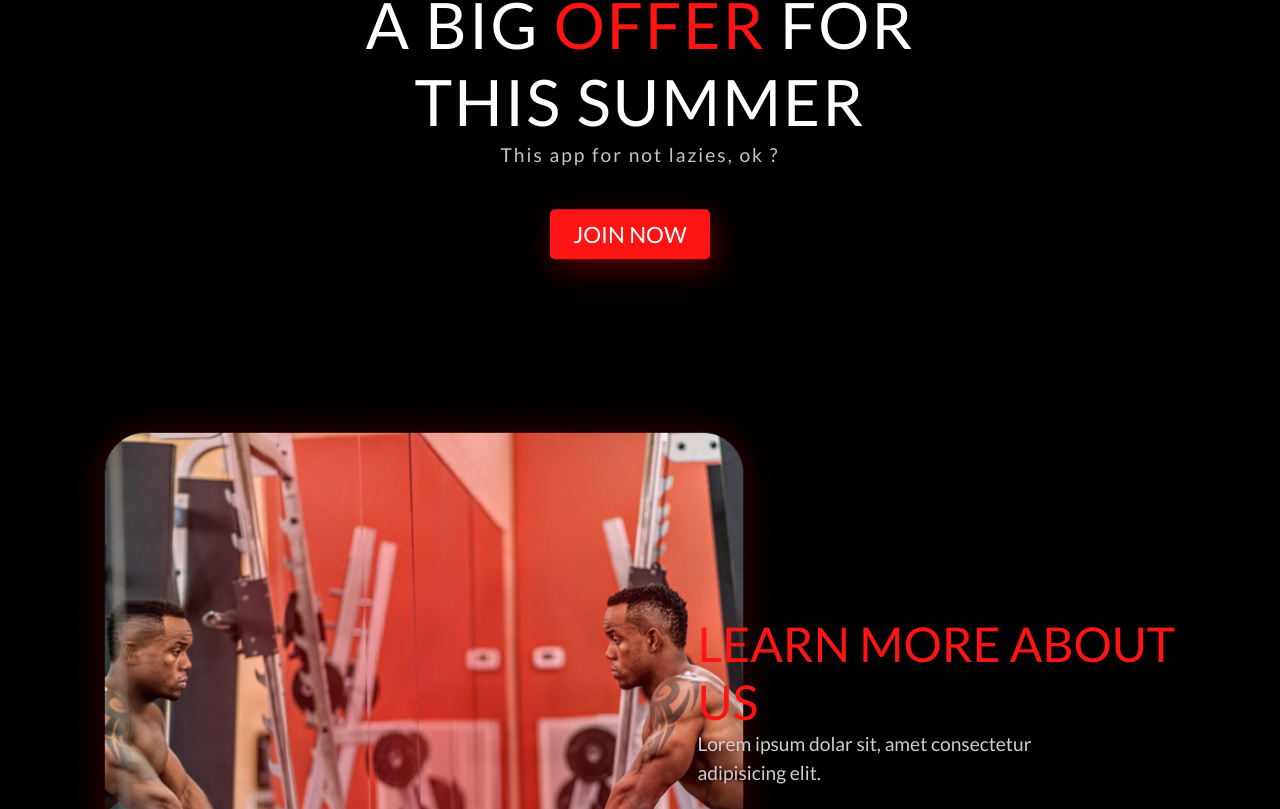
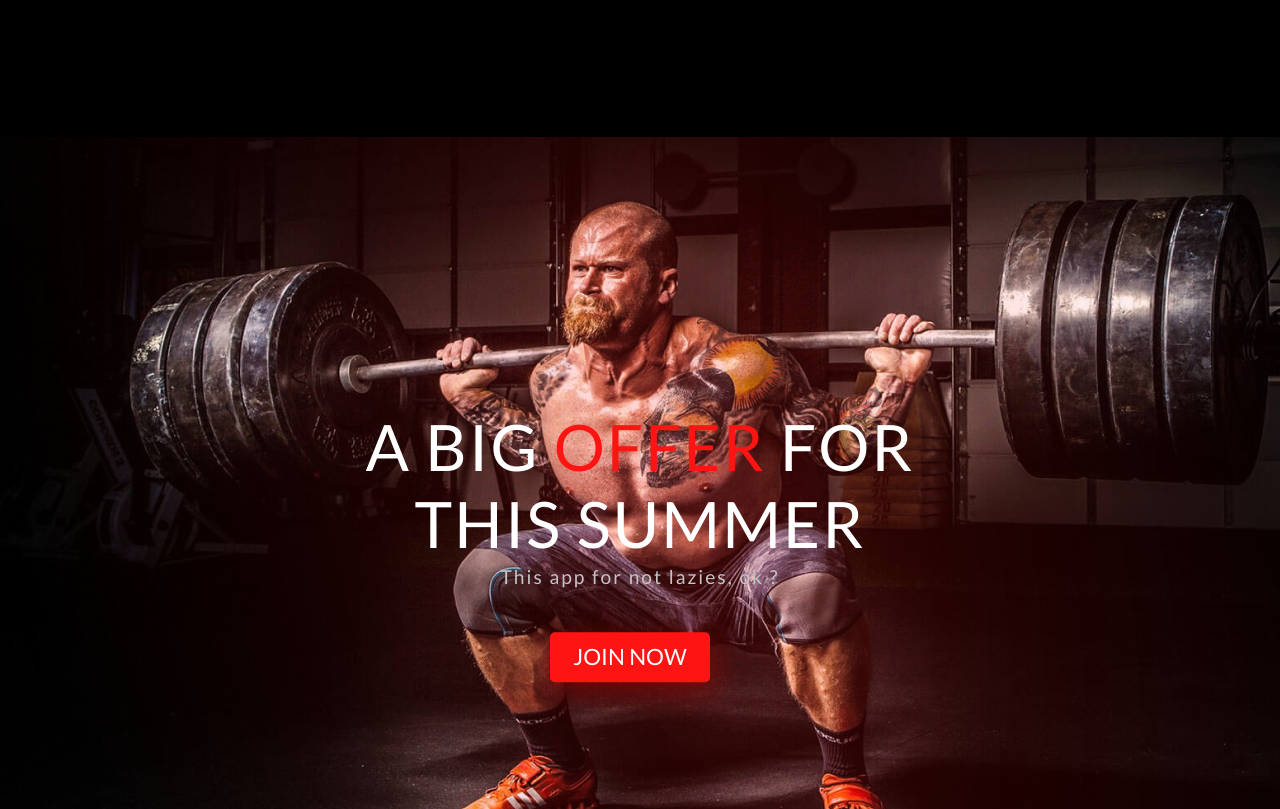
Before and after one commit to onexactly/landing-2, a React (Create React App) app: page / in a window 1280 px wide. Shown: the part 1591-2400 px from the top of the page. Built offline with nearby package versions, Linux system fonts and the light colour scheme.

Commit message:
(fixed): resolve some warnings

```diff
--- a/src/Components/Contact.jsx
+++ b/src/Components/Contact.jsx
@@ -4,12 +4,12 @@ function Contact() {
     return (
         <div id='contact'>
             <h1>CONTACT US</h1>
-            <from>
+            <form>
                 <input type='text' placeholder='Full Name' required/>
                 <input type='email' placeholder='Type Your E-Mail' required/>
                 <textarea placeholder='Write Here .....' name='message'></textarea>
                 <input type='submit' valute='Send'/>
-            </from>
+            </form>
         </div>
      );
 }
--- a/src/Components/Mafia.jsx
+++ b/src/Components/Mafia.jsx
@@ -7,7 +7,7 @@ function Mafia() {
 
   const changeBackground = () => {
     if (window.scrollY >= 50) {
-      setnav(false);
+      setnav(true);
     } else {
       setnav(false);
     }
@@ -17,7 +17,7 @@ function Mafia() {
   return (
     <nav className={nav ? "nav active" : "nav"}>
       <Link to="main" className="logo">
-       <img src={logo} alt='' />
+        <img src={logo} alt="" />
       </Link>
       <input className="menu-btn" type="checkbox" id="menu-btn" />
       <label className="menu-icon" for="menu-btn">
@@ -25,19 +25,29 @@ function Mafia() {
       </label>
       <ul className="menu">
         <li>
-          <Link to="main" smooth={true} duration={1000}>Header</Link>
+          <Link to="main" smooth={true} duration={1000}>
+            Header
+          </Link>
         </li>
         <li>
-          <Link to="features"smooth={true} duration={1000}>Features</Link>
+          <Link to="features" smooth={true} duration={1000}>
+            Features
+          </Link>
         </li>
         <li>
-          <Link to="offer"smooth={true} duration={1000}>Offers</Link>
+          <Link to="offer" smooth={true} duration={1000}>
+            Offers
+          </Link>
         </li>
         <li>
-          <Link to="about"smooth={true} duration={1000}>About</Link>
+          <Link to="about" smooth={true} duration={1000}>
+            About
+          </Link>
         </li>
         <li>
-          <Link to="contact"smooth={true} duration={1000}>Contact</Link>
+          <Link to="contact" smooth={true} duration={1000}>
+            Contact
+          </Link>
         </li>
       </ul>
     </nav>
--- a/src/index.css
+++ b/src/index.css
@@ -76,10 +76,13 @@ nav {
   z-index: 1;
   background-color: transparent;
   transition: 0.6s ease-in-out;
+  background: transparent;
+  backdrop-filter: blur(0px);
 }
 nav.active {
   box-shadow: 5px 10px 30px rgba(0, 0, 0, 0.157);
-  background-color: #000000;
+  background-color: #000000a2;
+  backdrop-filter: blur(12px);
 }
 nav ul {
   display: flex;
@@ -91,7 +94,6 @@ nav ul {
   transition: all ease 0.2s;
 }
 .active:hover {
-  background-color: #000000;
   color: #ffffff;
   box-shadow: 5px 10px 30px rgba(198, 64, 64, 0.411);
   transition: all ease 0.2s;
@@ -110,6 +112,7 @@ nav ul li a {
   letter-spacing: 1px;
   border-radius: 3px;
   transition: 0.2s ease-in-out;
+  cursor: pointer;
 }
 nav ul li a:hover {
   background-color: #ff1414;
@@ -254,14 +257,14 @@ nav .menu-btn,
 .a-b-text a {
   margin-top: 15px;
 }
-#presentaion {
+#offer {
   padding-top: 30px;
   width: 100%;
   height: 768px;
   position: relative;
   background-repeat: no-repeat;
   background-size: cover;
-  background-image: url(images/offer.png);
+  background-image: url(./images/offer.png);
   text-align: center;
 }
 
```
